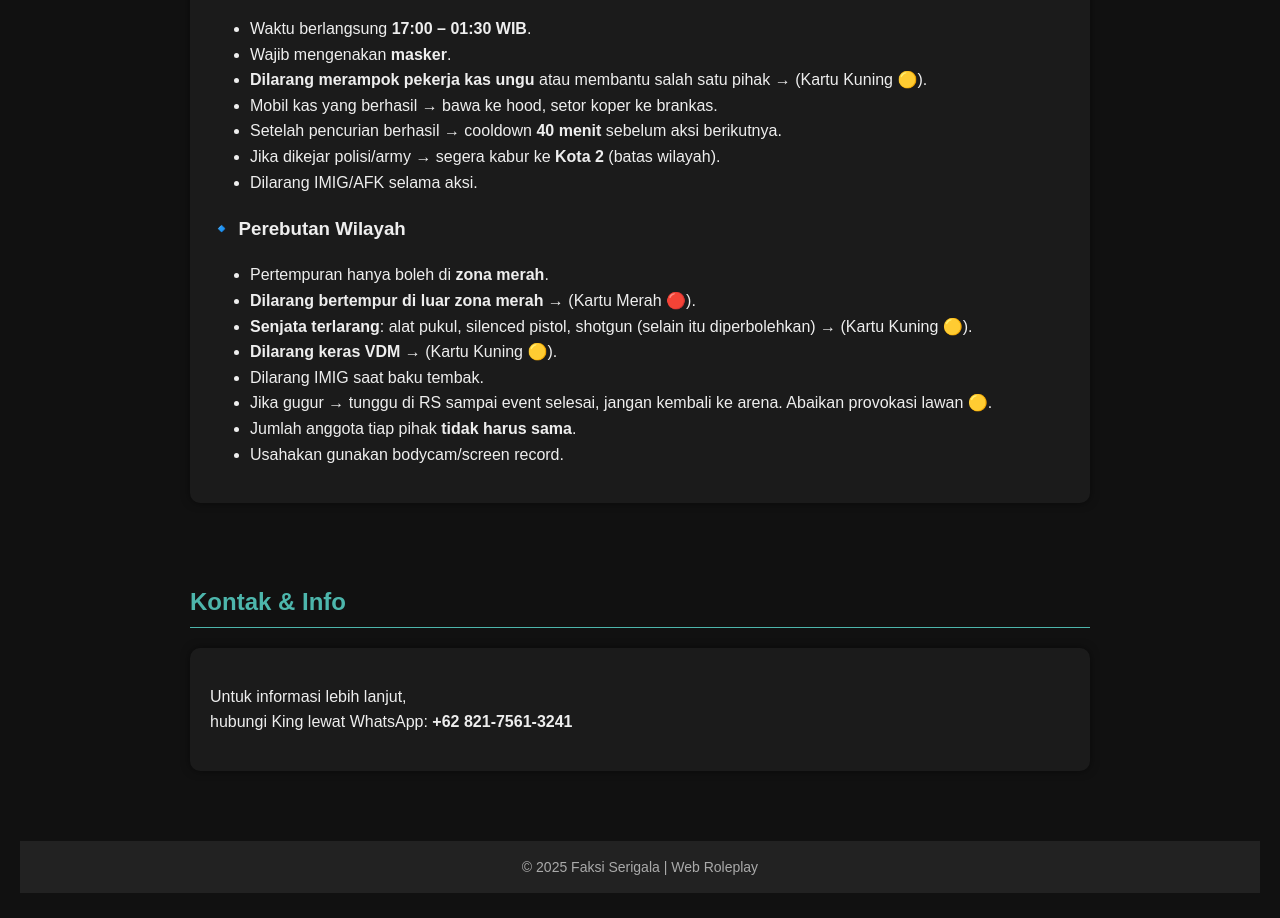
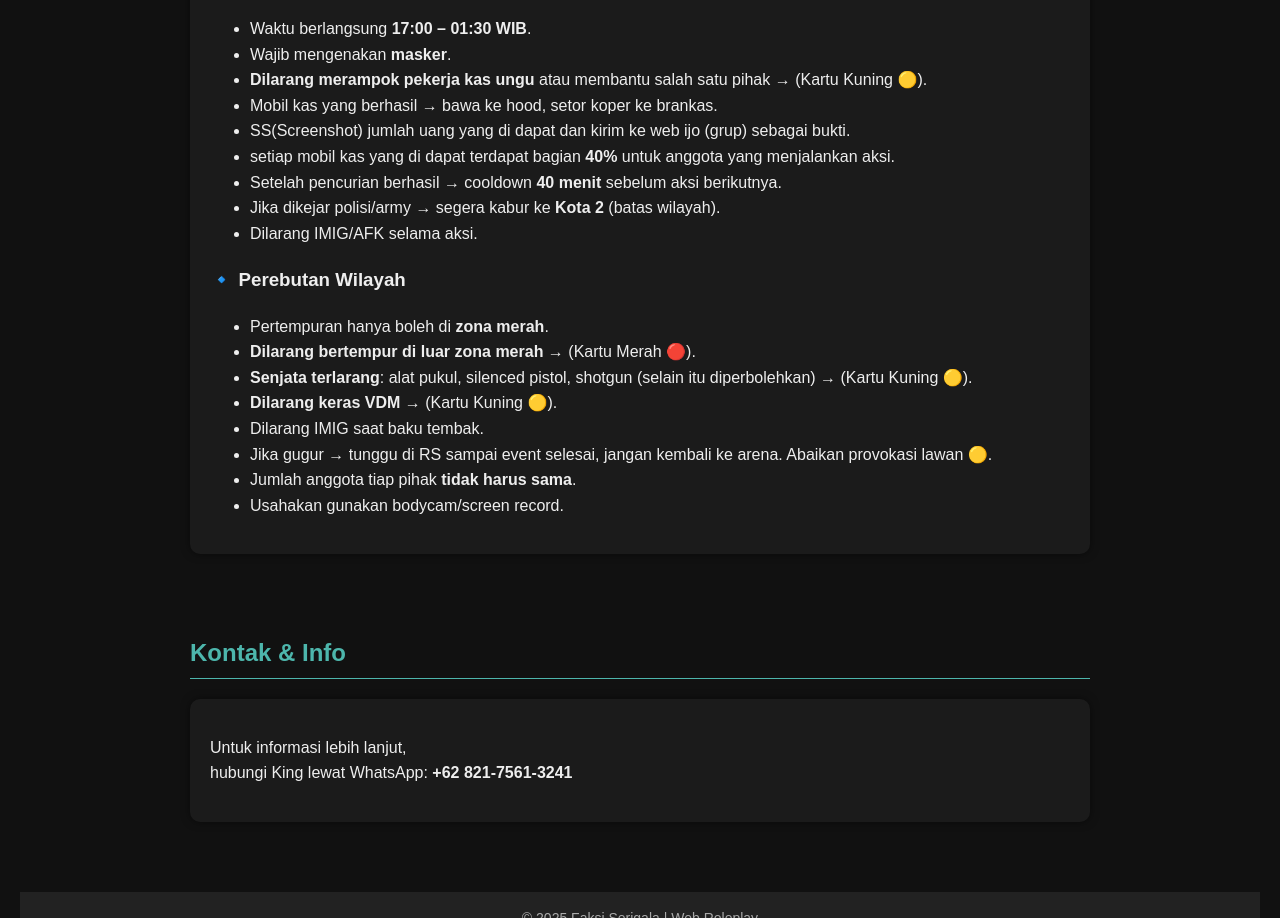
Before and after one commit to Azuu-ra/Web-Roleplay, a plain HTML site: page index.html in a window 1280 px wide. Shown: the part 4785-5703 px from the top of the page. Drawn offline with Linux system fonts and the light colour scheme.

Commit message:
Update index.html

```diff
--- a/index.html
+++ b/index.html
@@ -365,6 +365,8 @@
                 <li>Wajib mengenakan <b>masker</b>.</li>
                 <li><b>Dilarang merampok pekerja kas ungu</b> atau membantu salah satu pihak → (Kartu Kuning 🟡).</li>
                 <li>Mobil kas yang berhasil → bawa ke hood, setor koper ke brankas.</li>
+                <li>SS(Screenshot) jumlah uang yang di dapat dan kirim ke web ijo (grup) sebagai bukti.</li>
+                <li>setiap mobil kas yang di dapat terdapat bagian <b>40%</b> untuk anggota yang menjalankan aksi.</li>
                 <li>Setelah pencurian berhasil → cooldown <b>40 menit</b> sebelum aksi berikutnya.</li>
                 <li>Jika dikejar polisi/army → segera kabur ke <b>Kota 2</b> (batas wilayah).</li>
                 <li>Dilarang IMIG/AFK selama aksi.</li>
```
